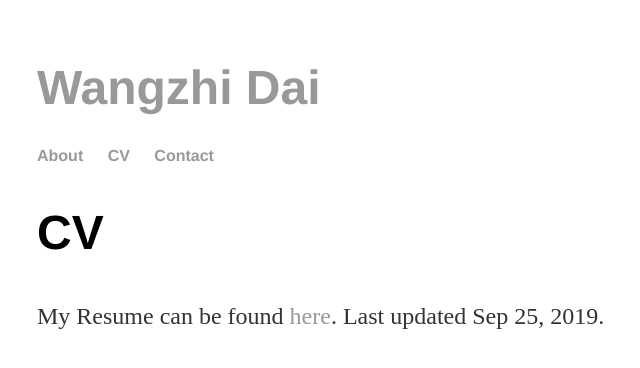
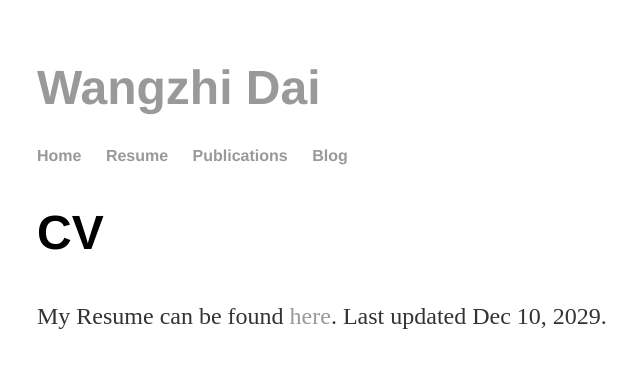
Before and after one commit to WangzhiDai/WangzhiDai.github.io, a Jekyll site: the page pages/cv.html, which Jekyll copies as it is, in a window 1280 px wide. Shown: the top 368 px of the page, without its empty margins (155-795 px from the left). Built offline with Jekyll 4.4.1, drawn with Linux system fonts in a browser that asks for light colours.

Commit message:
updage pages

```diff
--- a/_layouts/default.html
+++ b/_layouts/default.html
@@ -9,9 +9,8 @@
 			<nav>
 	    		<ul>
 	        		<li><a href="/">Home</a></li>
-		        	<li><a href="/about">About</a></li>
-	        		<li><a href="/pages/cv.html">CV</a></li>
-	        		<li><a href="/pages/publication.html">CV</a></li>
+	        		<li><a href="/pages/cv.html">Resume</a></li>
+	        		<li><a href="/pages/publication.html">Publications</a></li>
 	        		<li><a href="/pages/blog.html">Blog</a></li>
 	    		</ul>
 			</nav>
--- a/pages/cv.html
+++ b/pages/cv.html
@@ -14,14 +14,15 @@
         <header id="banner" class="body">
                 <h1><a href="/">Wangzhi Dai </a></h1>
                 <nav><ul>
-                    <li><a href="/index.html">About</a></li>
-                    <li class="active"><a href="/pages/cv.html">CV</a></li>
-                    <li><a href="/pages/contact.html">Contact</a></li>
+                    <li><a href="/">Home</a></li>
+                    <li><a href="/pages/cv.html">Resume</a></li>
+                    <li><a href="/pages/publication.html">Publications</a></li>
+                    <li><a href="/pages/blog.html">Blog</a></li>
                 </ul></nav>
         </header><!-- /#banner -->
 <section id="content" class="body">
     <h1 class="entry-title">CV</h1>
 
-    <p>My Resume can be found <a href="/pdfs/Wangzhi_Dai_Resume.pdf">here</a>. Last updated Sep 25, 2019.</p>
+    <p>My Resume can be found <a href="/pdfs/Resume_Wangzhi_Dai.pdf">here</a>. Last updated Dec 10, 2029.</p>
 </body>
 </html>
```
Also changed, not shown: pages/blog.html (+4 -3 lines), pages/publication.html (+4 -3 lines), 3 other files.
